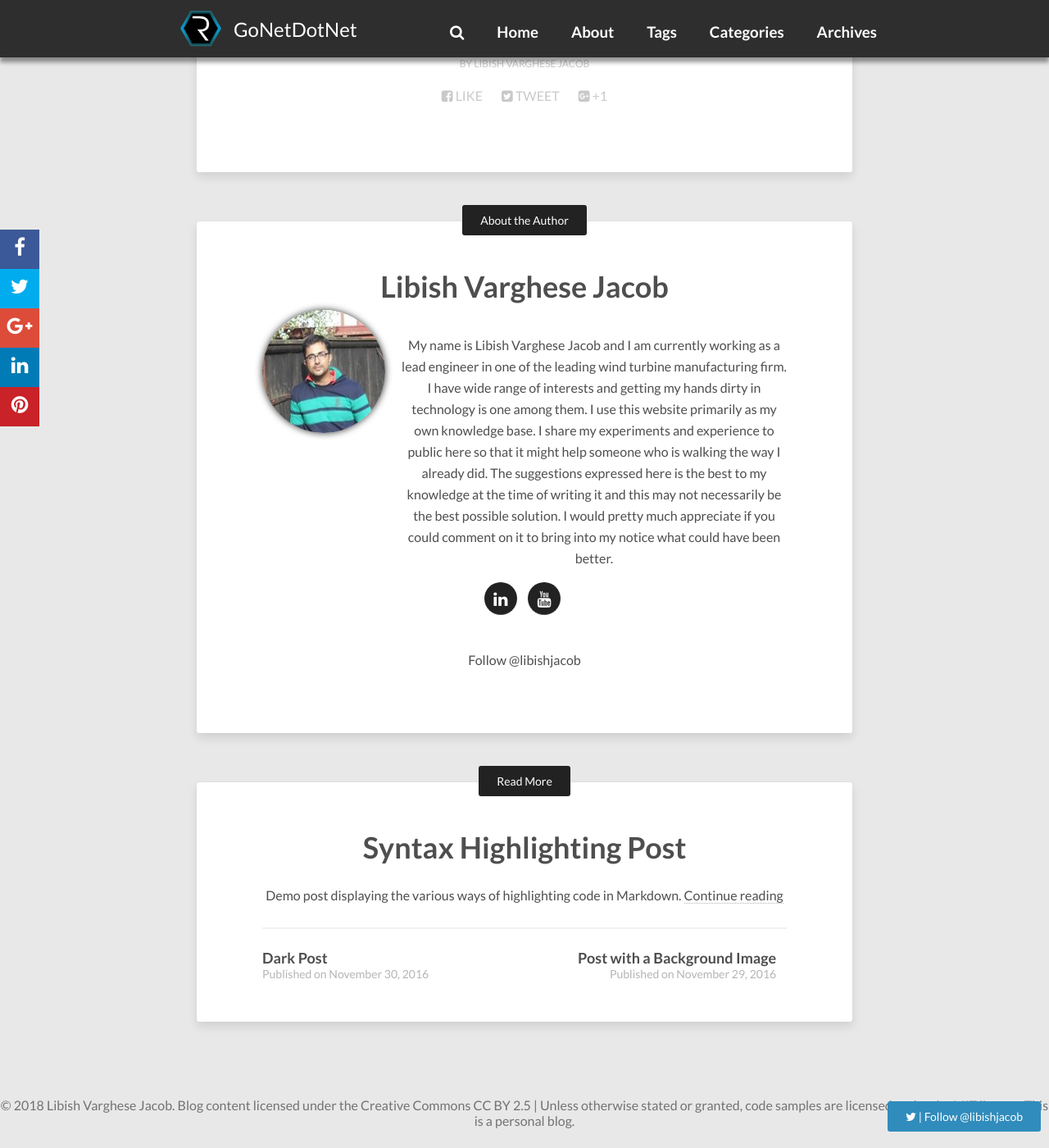
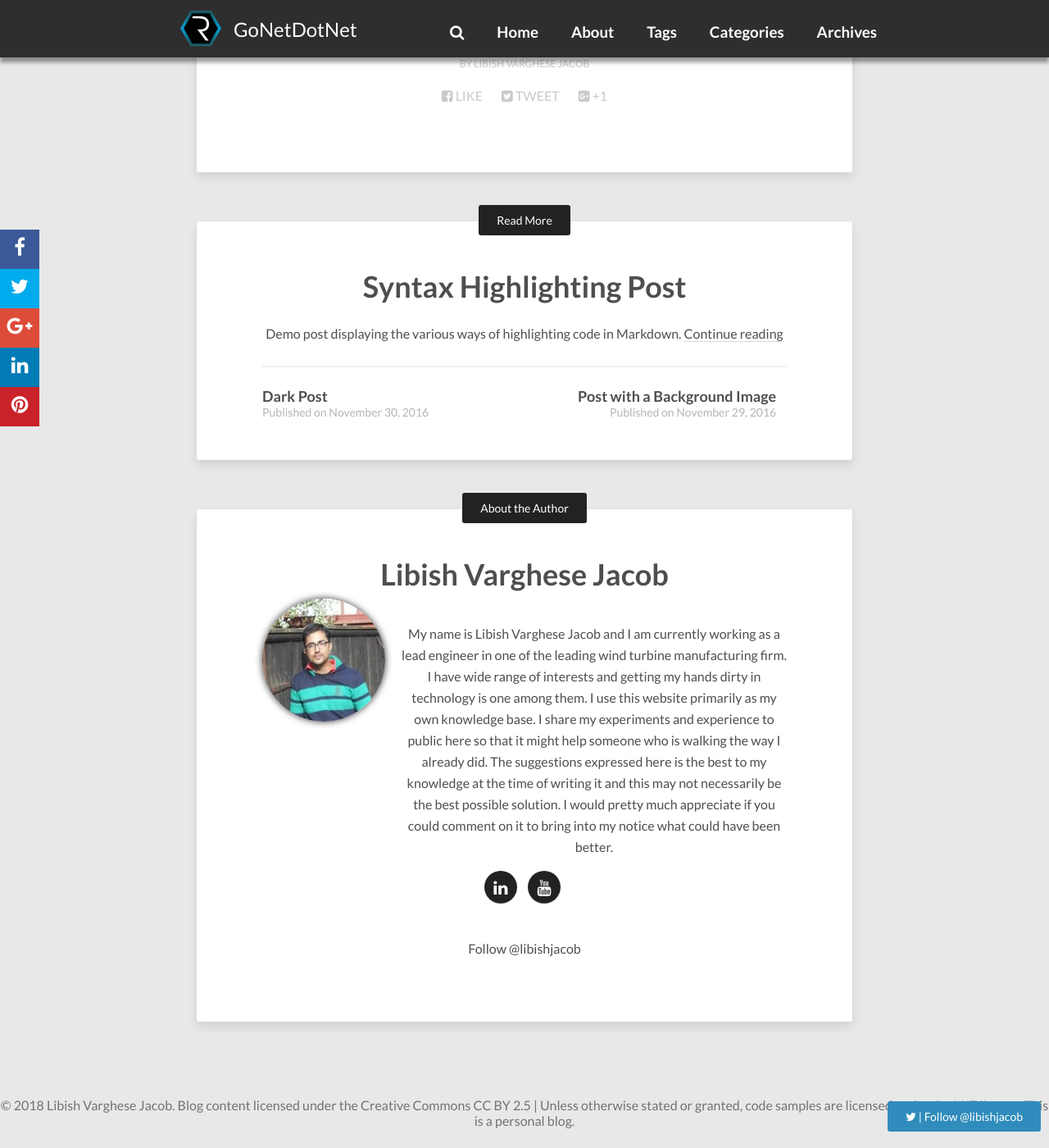
Before and after one commit to libish-jacob/Blog, a Jekyll site: the page built from _posts/2018-04-11-test-post-with-title.md, in a window 1280 px wide and 1400 px high, scrolled down 593 px. Shown: the whole window at 82% size. Built offline with Jekyll 4.4.1, drawn with Linux system fonts in a browser that asks for light colours; nearby versions of some CDN libraries; comment, search, counter and statistics services are not loaded.

Commit message:
Author info is moved to bottom
Author info is moved to bottom

```diff
--- a/_layouts/post.html
+++ b/_layouts/post.html
@@ -31,9 +31,9 @@
         {% if page.share != false %}{% include social-share.html %}{% endif %}
       </footer>
     </div><!-- /.entry-content -->
-    {% include author.html %}
     {% if page.comments != false and site.disqus_shortname %}<section id="disqus_thread"></section><!-- /#disqus_thread -->{% endif %}
     {% if site.related_posts.size > 0 %}{% include read-more.html %}{% endif %}
+	{% include author.html %}
   </article>
 </div><!-- /#main -->
 
```
